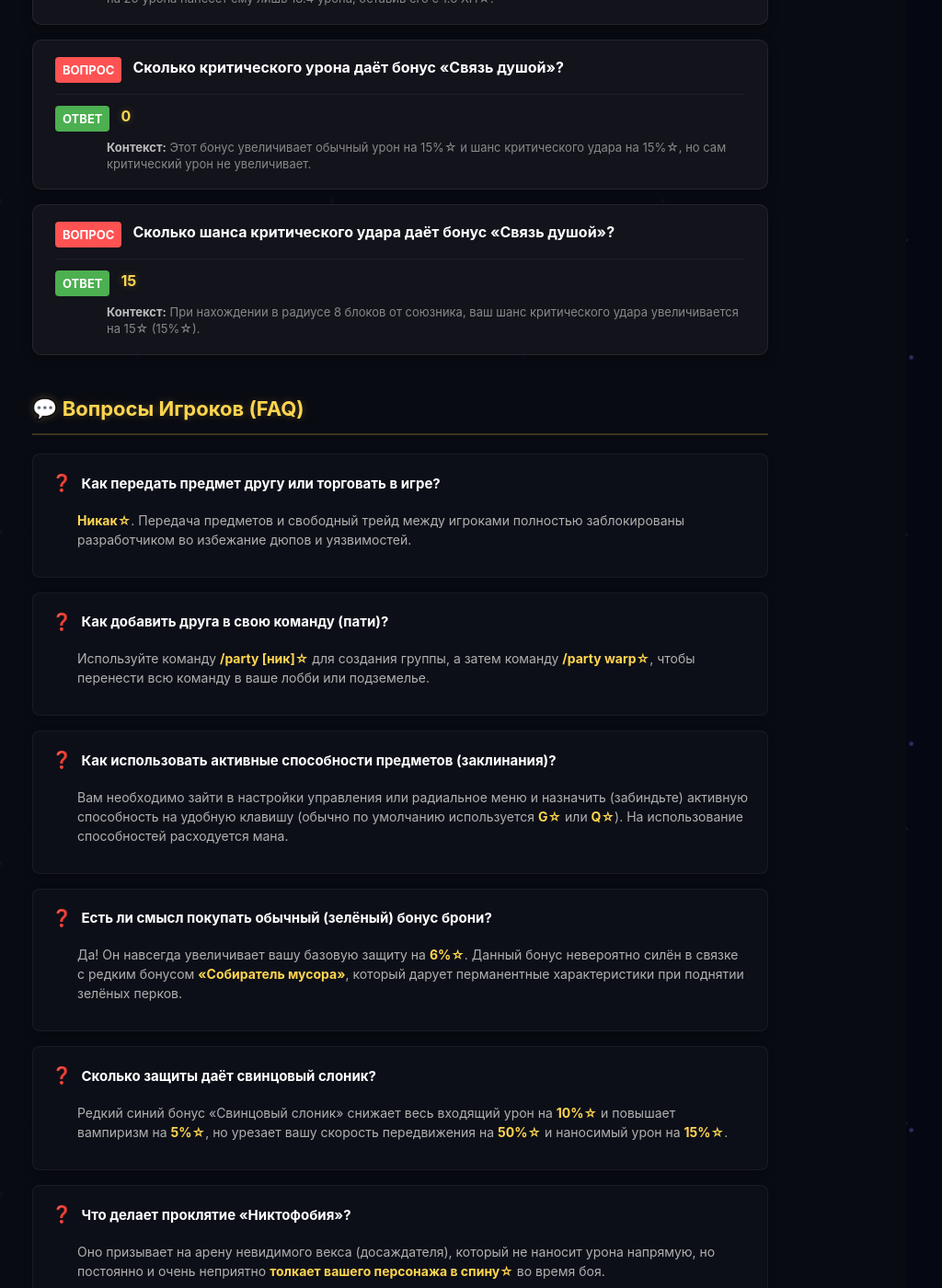
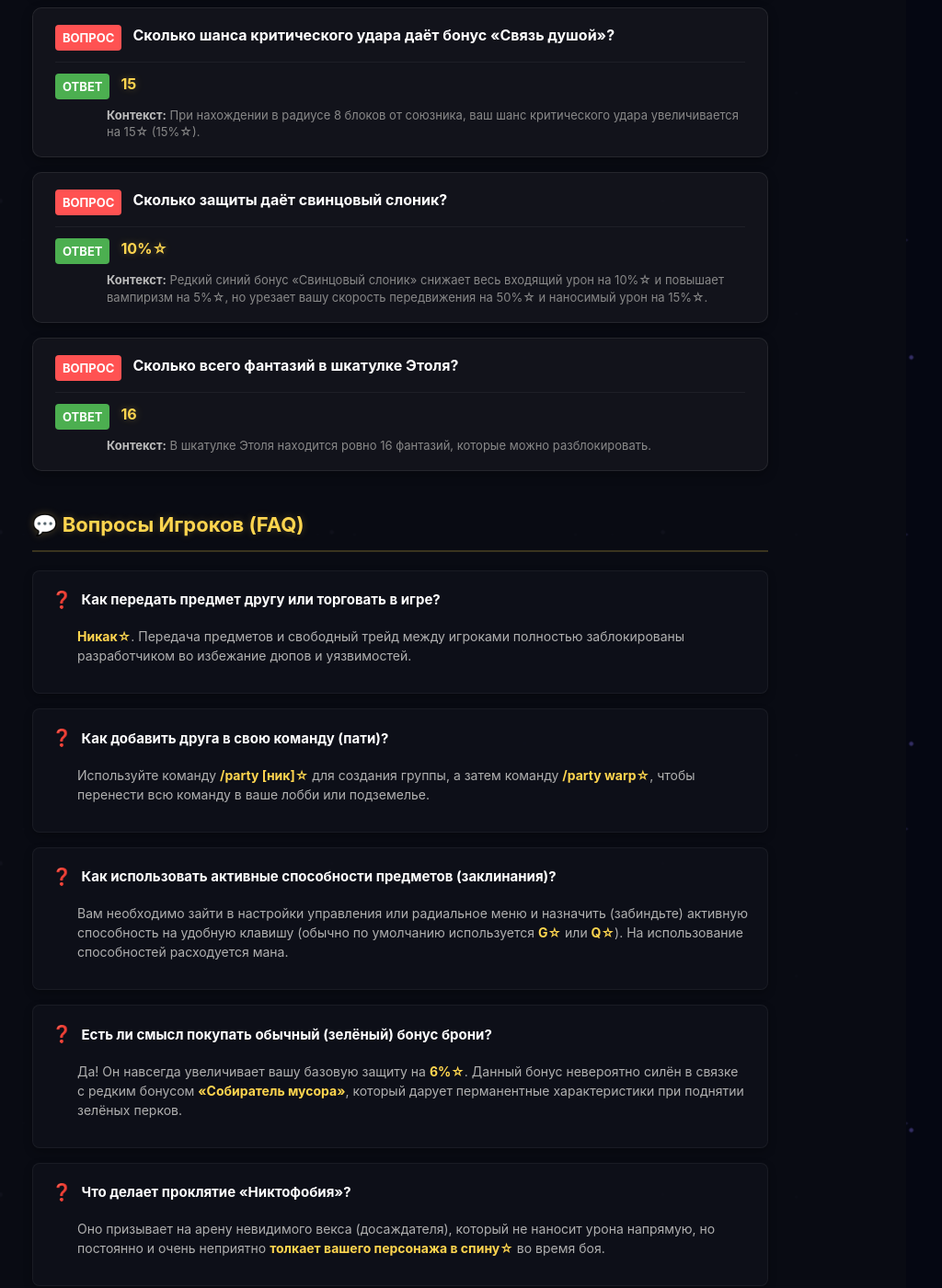
Before and after one commit to tveiv/tveiv.github.io, a Jekyll site: the page built from trivia.md, in a window 1280 px wide and 1400 px high, scrolled down 2722 px. Shown: the whole window at 92% size, without its empty margins (205-1229 px from the left). Built offline with Jekyll 4.4.1, drawn with Linux system fonts in a browser that asks for light colours; some of the changed text lies outside the part shown.

Commit message:
Викторина Монксельда

```diff
--- a/trivia.md
+++ b/trivia.md
@@ -262,16 +262,16 @@ permalink: /trivia/
     <!-- Список вопросов и ответов -->
     <div class="trivia-list" id="trivia-list">
 
-        <div class="trivia-card" data-keywords="сколько зеленых бонусов обычных рулетка монксельд">
+        <div class="trivia-card" data-keywords="сколько зеленых бонусов обычных рулетка монксельд аккреционном диске">
             <div class="question-row">
                 <span class="q-badge">Вопрос</span>
-                <p class="question-text">Сколько всего зелёных бонусов в игре?</p>
+                <p class="question-text">Сколько всего зелёных бонусов в аккреционном диске?</p>
             </div>
             <div class="answer-row">
                 <span class="a-badge">Ответ</span>
                 <p class="answer-text">4</p>
             </div>
-            <p class="trivia-note"><strong>Контекст:</strong> Имеется в виду количество базовых обычных бонусов, которые падают на регулярных волнах в рулетке (Бонус здоровья, Бонус маны, Бонус скорости, Бонус урона). Многие ошибаются, пытаясь прибавить «Ничего» или «Спокойствие разума».</p>
+            <p class="trivia-note"><strong>Контекст:</strong> Имеется в виду количество базовых обычных бонусов, которые падают на регулярных волнах первого подземелья «Аккреционный диск»</p>
         </div>
         <div class="trivia-card" data-keywords="грибная корова молния тип грибов коричневая">
             <div class="question-row">
@@ -339,17 +339,6 @@ permalink: /trivia/
             </div>
             <p class="trivia-note"><strong>Контекст:</strong> Сахар без предварительного приготовления основы (неловкого зелья) не сварит зелье скорости.</p>
         </div>
-        <div class="trivia-card" data-keywords="зомби максимальный запас хп падение высота жив">
-            <div class="question-row">
-                <span class="q-badge">Вопрос</span>
-                <p class="question-text">Зомби с максимальным запасом здоровья падает с максимальной высоты. Останется ли он жив?</p>
-            </div>
-            <div class="answer-row">
-                <span class="a-badge">Ответ</span>
-                <p class="answer-text">Да, останется жив</p>
-            </div>
-            <p class="trivia-note"><strong>Контекст:</strong> Зомби обладает высоким базовым здоровьем и естественной броней, что позволяет ему пережить падение.</p>
-        </div>
         <div class="trivia-card" data-keywords="молния бьет в звезду незера пропадает звезда">
             <div class="question-row">
                 <span class="q-badge">Вопрос</span>
@@ -416,6 +405,28 @@ permalink: /trivia/
             </div>
             <p class="trivia-note"><strong>Контекст:</strong> При нахождении в радиусе 8 блоков от союзника, ваш шанс критического удара увеличивается на 15☆ (15%☆).</p>
         </div>
+        <div class="trivia-card" data-keywords="свинцовый слоник сколько защиты дает монксельд">
+            <div class="question-row">
+                <span class="q-badge">Вопрос</span>
+                <p class="question-text">Сколько защиты даёт свинцовый слоник?</p>
+            </div>
+            <div class="answer-row">
+                <span class="a-badge">Ответ</span>
+                <p class="answer-text">10%☆</p>
+            </div>
+            <p class="trivia-note"><strong>Контекст:</strong> Редкий синий бонус «Свинцовый слоник» снижает весь входящий урон на 10%☆ и повышает вампиризм на 5%☆, но урезает вашу скорость передвижения на 50%☆ и наносимый урон на 15%☆.</p>
+        </div>
+        <div class="trivia-card" data-keywords="сколько всего фантазий шкатулке этоля монксельд">
+            <div class="question-row">
+                <span class="q-badge">Вопрос</span>
+                <p class="question-text">Сколько всего фантазий в шкатулке Этоля?</p>
+            </div>
+            <div class="answer-row">
+                <span class="a-badge">Ответ</span>
+                <p class="answer-text">16</p>
+            </div>
+            <p class="trivia-note"><strong>Контекст:</strong> В шкатулке Этоля находится ровно 16 фантазий, которые можно разблокировать.</p>
+        </div>
     </div>
 
     <div class="section-divider">💬 Вопросы Игроков (FAQ)</div>
@@ -459,15 +470,7 @@ permalink: /trivia/
                 <p>Да! Он навсегда увеличивает вашу базовую защиту на <b>6%☆</b>. Данный бонус невероятно силён в связке с редким бонусом <b>«Собиратель мусора»</b>, который дарует перманентные характеристики при поднятии зелёных перков.</p>
             </div>
         </div>
-        <div class="faq-card" data-keywords="свинцовый слоник защита вампиризм скорость дебафф">
-            <div class="faq-question">
-                <span class="faq-icon">❓</span>
-                <h4>Сколько защиты даёт свинцовый слоник?</h4>
-            </div>
-            <div class="faq-answer">
-                <p>Редкий синий бонус «Свинцовый слоник» снижает весь входящий урон на <b>10%☆</b> и повышает вампиризм на <b>5%☆</b>, но урезает вашу скорость передвижения на <b>50%☆</b> и наносимый урон на <b>15%☆</b>.</p>
-            </div>
-        </div>
+
         <div class="faq-card" data-keywords="никтофобия векс досаждатель толкает спину">
             <div class="faq-question">
                 <span class="faq-icon">❓</span>
```
